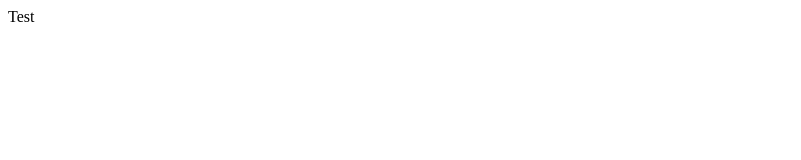
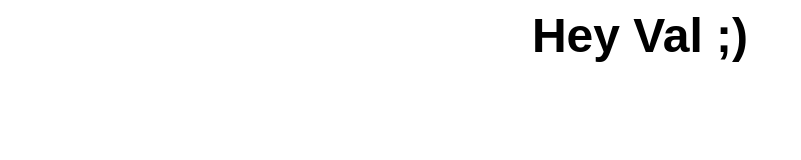
Before and after one commit to kdhillon/mygithubpage, a plain HTML site: page index.html in a window 1280 px wide. Shown: the whole page, without its empty margins (0-801 px from the left). Drawn offline with Linux system fonts and the light colour scheme.

Commit message:
Added funy joke

```diff
--- a/index.html
+++ b/index.html
@@ -1,5 +1,16 @@
 <html>
-<body>
-Test
-</body>
+
+	<head>
+		<title>Kyle Dhillon</title>
+		<font face="arial,serif" size=36>
+	</head>
+
+
+
+
+	<body>
+		<center>
+		<b>Hey Val ;)</b>
+		</center>
+	</body>
 </html>
```
